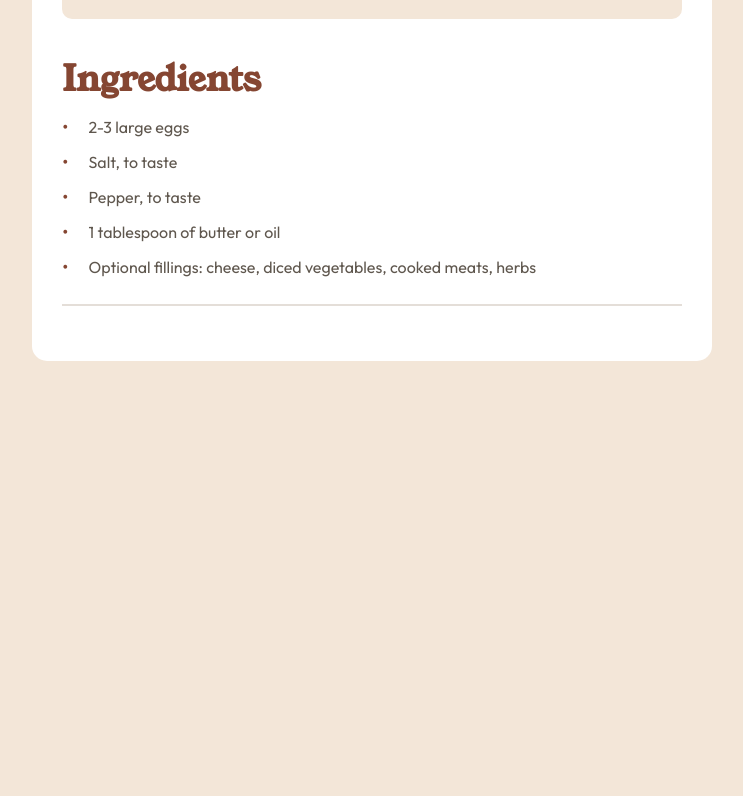
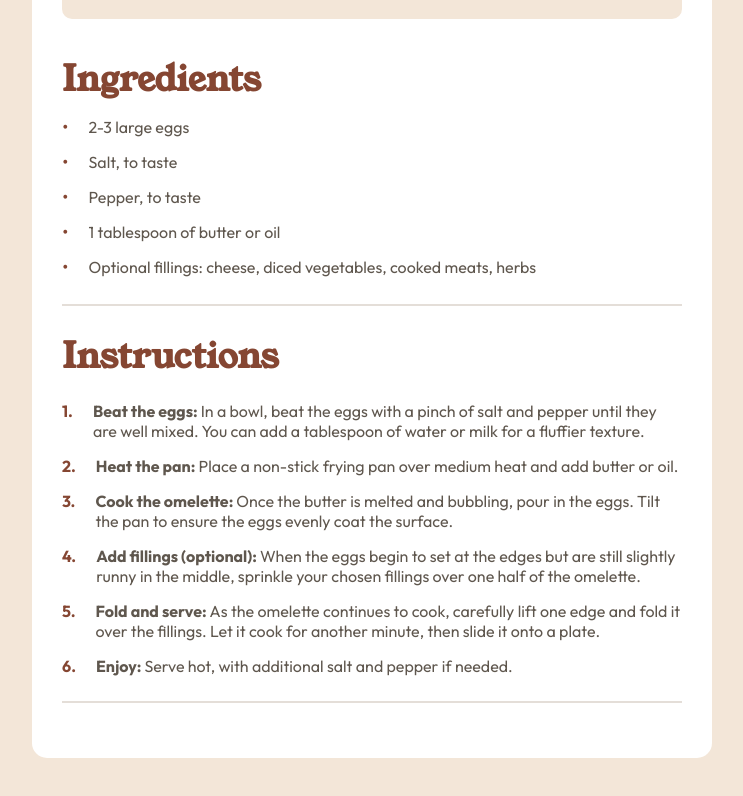
Before and after one commit to JuanBlancodev/recipe-page, a React (Vite) app: page / in a window 1280 px wide. Shown: the part 763-1559 px from the top of the page, without its empty margins (268-1011 px from the left). Before the commit the page ends 1224 px from the top, so only its background shows below. Built offline with nearby package versions, Linux system fonts and the light colour scheme.

Commit message:
instructions components and styles added

```diff
--- a/public/recipe.json
+++ b/public/recipe.json
@@ -10,5 +10,37 @@
     "Pepper, to taste",
     "1 tablespoon of butter or oil",
     "Optional fillings: cheese, diced vegetables, cooked meats, herbs"
+  ],
+  "instructions": [
+    {
+      "id": 1,
+      "title": "Beat the eggs",
+      "text": "In a bowl, beat the eggs with a pinch of salt and pepper until they are well mixed. You can add a tablespoon of water or milk for a fluffier texture."
+    },
+    {
+      "id": 2,
+      "title": "Heat the pan",
+      "text": "Place a non-stick frying pan over medium heat and add butter or oil."
+    },
+    {
+      "id": 3,
+      "title": "Cook the omelette",
+      "text": "Once the butter is melted and bubbling, pour in the eggs. Tilt the pan to ensure the eggs evenly coat the surface."
+    },
+    {
+      "id": 4,
+      "title": "Add fillings (optional)",
+      "text": "When the eggs begin to set at the edges but are still slightly runny in the middle, sprinkle your chosen fillings over one half of the omelette."
+    },
+    {
+      "id": 5,
+      "title": "Fold and serve",
+      "text": "As the omelette continues to cook, carefully lift one edge and fold it over the fillings. Let it cook for another minute, then slide it onto a plate."
+    },
+    {
+      "id": 6,
+      "title": "Enjoy",
+      "text": "Serve hot, with additional salt and pepper if needed."
+    }
   ]
 }
--- a/src/components/App.jsx
+++ b/src/components/App.jsx
@@ -2,6 +2,7 @@ import styled from 'styled-components'
 import Header from './container/Header'
 import Preparation from './container/preparation/Preparation'
 import Ingredients from './container/ingredients/Ingredients'
+import Instructions from './container/instructions/Instructions'
 
 const Container = styled.div`
   width: 680px;
@@ -34,6 +35,7 @@ const App = () => {
       <Main>
         <Preparation />
         <Ingredients />
+        <Instructions />
       </Main>
     </Container>
   )
--- /dev/null
+++ b/src/components/container/instructions/InstructionItem.jsx
@@ -0,0 +1,38 @@
+import styled from "styled-components";
+import PropTypes from 'prop-types'
+
+const InstructionItemContainer = styled.div`
+  display: flex;
+  gap: 20px;
+  margin-bottom: 15px;
+  font-family: var(--font-outfit);
+`;
+
+const InstructionNumber = styled.span`
+  color: var(--color-nutmeg);
+  font-weight: bold;
+`;
+
+const InstructionInfo = styled.div`
+  color: var(--color-wenge-brown);
+`;
+
+const InstructionSpan = styled.span`
+  font-weight: bold;
+`;
+
+const InstructionItem = ({ instruction: { id, title, text } }) => {
+  return (
+    <InstructionItemContainer>
+      <InstructionNumber>{id}.</InstructionNumber>
+      <InstructionInfo>
+        <InstructionSpan>{title}: </InstructionSpan>
+        { text }
+      </InstructionInfo>
+    </InstructionItemContainer>
+  );
+};
+
+InstructionItem.propTypes = { instruction: PropTypes.object }
+
+export default InstructionItem;
--- /dev/null
+++ b/src/components/container/instructions/Instructions.jsx
@@ -0,0 +1,30 @@
+import styled from 'styled-components'
+import useGlobalContext from '../../../hooks/useGlobalContext';
+import InstructionItem from './InstructionItem';
+
+const InstructionsList = styled.div`
+  margin-top: 20px;
+`
+
+const Instructions = () => {
+  const { instructions } = useGlobalContext()
+
+  if(instructions === undefined){
+    return null
+  }
+
+  return (
+    <article>
+      <h2 className="title">Instructions</h2>
+      <InstructionsList>
+        { instructions.map((instruction) => (
+          <InstructionItem instruction={instruction} key={instruction.id} />
+        )) }
+      </InstructionsList>
+
+      <hr />
+    </article>
+  );
+};
+
+export default Instructions;
--- a/src/context/GlobalContext.jsx
+++ b/src/context/GlobalContext.jsx
@@ -23,7 +23,8 @@ const GlobalContextProvider = ({ children }) => {
   return (
     <GlobalContext.Provider value={{
       preparation: recipe.preparation,
-      ingredients: recipe.ingredients
+      ingredients: recipe.ingredients,
+      instructions: recipe.instructions
     }}>
       { children }
     </GlobalContext.Provider>
```
